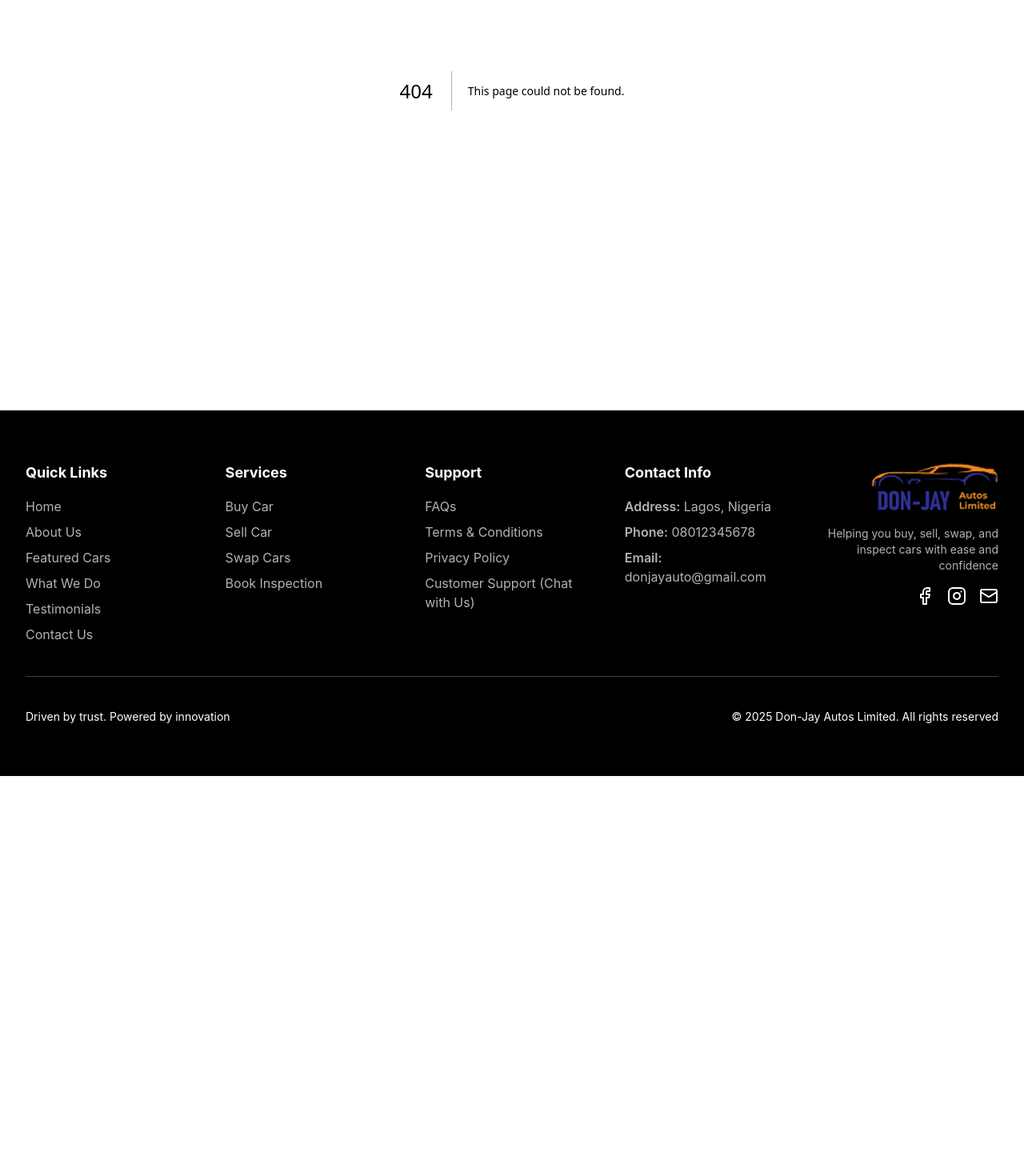
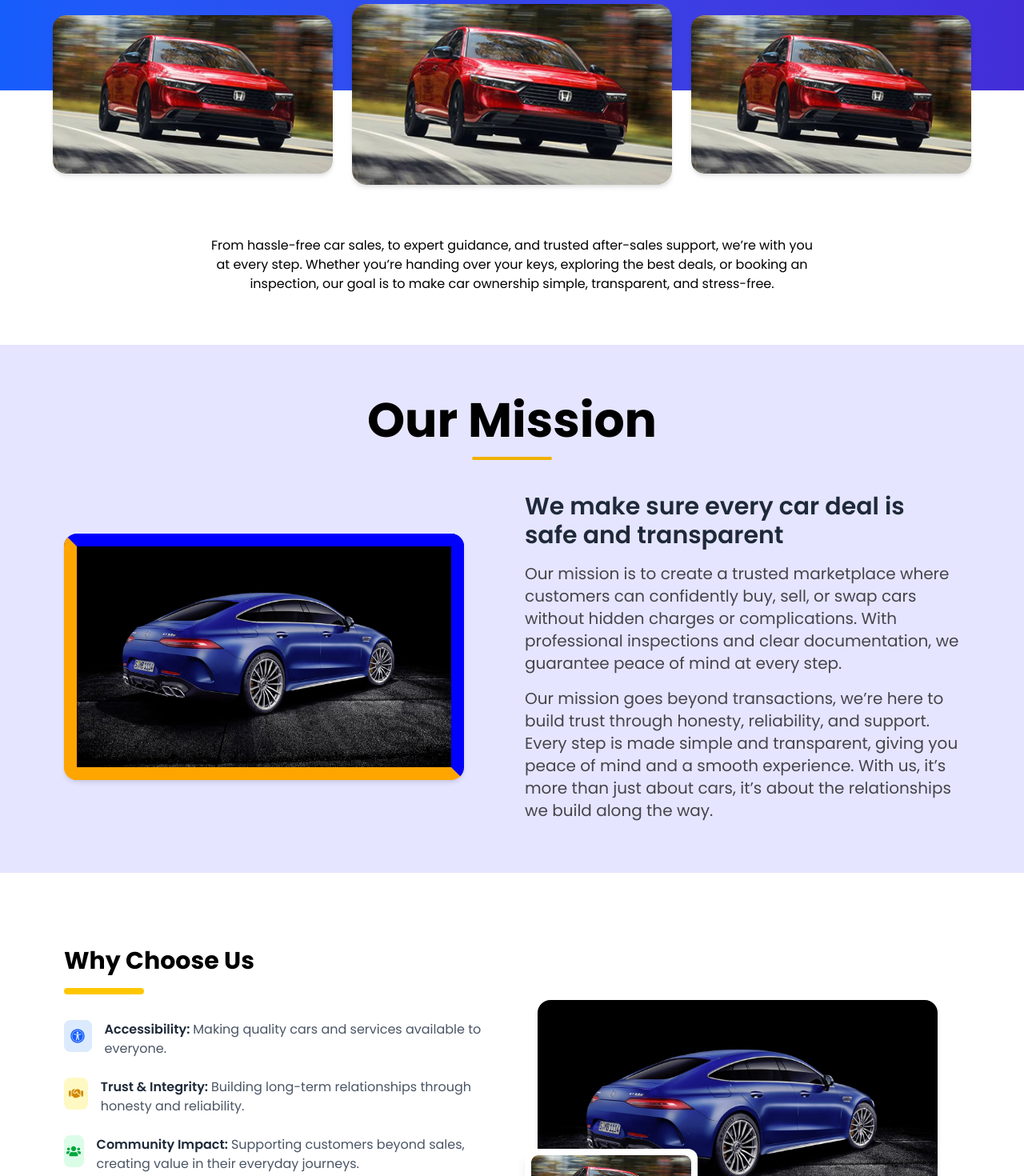
Before and after one commit to lawalemma24/donjaysite, a Next.js app: page /about in a window 1280 px wide. Before the commit this address had no page. Shown: the part 287-1757 px from the top of the page at 80% size. Before the commit the page ends 1257 px from the top, so only its background shows below. Built offline with nearby package versions, Linux system fonts and the light colour scheme.

Commit message:
added about page

```diff
--- /dev/null
+++ b/src/app/about/page.js
@@ -0,0 +1,206 @@
+"use client";
+import Link from "next/link";
+
+import Image from "next/image";
+import {
+  FaUniversalAccess,
+  FaHandshake,
+  FaUsers,
+  FaLeaf,
+  FaMedal,
+} from "react-icons/fa";
+
+export default function About() {
+  const values = [
+    {
+      icon: <FaUniversalAccess />,
+      title: "Accessibility",
+      text: "Making quality cars and services available to everyone.",
+      color: "bg-blue-100 text-blue-600",
+    },
+    {
+      icon: <FaHandshake />,
+      title: "Trust & Integrity",
+      text: "Building long-term relationships through honesty and reliability.",
+      color: "bg-yellow-100 text-yellow-600",
+    },
+    {
+      icon: <FaUsers />,
+      title: "Community Impact",
+      text: "Supporting customers beyond sales, creating value in their everyday journeys.",
+      color: "bg-green-100 text-green-600",
+    },
+    {
+      icon: <FaLeaf />,
+      title: "Sustainability",
+      text: "Encouraging responsible choices that shape the future of mobility.",
+      color: "bg-purple-100 text-purple-600",
+    },
+    {
+      icon: <FaMedal />,
+      title: "Excellence",
+      text: "Delivering top-quality services that exceed expectations.",
+      color: "bg-red-100 text-red-600",
+    },
+  ];
+
+  return (
+    <div className="bg-white">
+      <div className="relative text-center text-white">
+        <div className="bg-gradient-to-r from-blue-600 to-indigo-700 h-[400px] relative z-0 clip-path-wave flex flex-col items-center justify-center px-4">
+          <h1 className="text-3xl font-bold">About Us</h1>
+          <div className="flex justify-center">
+            <div className="w-25 h-1 bg-yellow-500 mt-2 mb-6 rounded"></div>
+          </div>
+          <p className="mt-2 max-w-xl text-sm mx-auto">
+            Redefining the way prople buy,sell,swap and inspect cars
+          </p>
+        </div>
+      </div>
+
+      <div className=" mx-auto  py-5  relative z-10 -mt-32 rounded-lg mb-2">
+        <div className="text-center px-4">
+          <div className="flex flex-col lg:flex-row items-center justify-center gap-6 mb-8">
+            <Image
+              src="/images/accord.png"
+              alt="Car sales"
+              width={350}
+              height={400}
+              className="rounded-2xl shadow-md"
+            />
+            <Image
+              src="/images/accord.png"
+              alt="Car guidance"
+              width={400}
+              height={600}
+              className="rounded-2xl shadow-md"
+            />
+            <Image
+              src="/images/accord.png"
+              alt="Car inspection"
+              width={350}
+              height={400}
+              className="rounded-2xl shadow-md"
+            />
+          </div>
+          <p className="text-black max-w-3xl mx-auto mt-16 mb-16">
+            From hassle-free car sales, to expert guidance, and trusted
+            after-sales support, we’re with you at every step. Whether you’re
+            handing over your keys, exploring the best deals, or booking an
+            inspection, our goal is to make car ownership simple, transparent,
+            and stress-free.
+          </p>
+        </div>
+
+        <div className="bg-accent py-16 w-full">
+          <h2 className="text-4xl md:text-6xl text-center font-bold text-gray-900 mb-2">
+            <span className="text-black">Our Mission</span>
+          </h2>
+          <div className="flex justify-center">
+            <div className="w-25 h-1 bg-yellow-500 mt-2 mb-10 rounded"></div>
+          </div>
+          <div className="max-w-6xl mx-auto px-4 grid grid-cols-1 md:grid-cols-2 gap-8 items-center">
+            <div className="relative">
+              <Image
+                src="/images/hero.png"
+                alt="Our Mission"
+                width={500}
+                height={650}
+                className="rounded-2xl shadow-md border-16 border-r-blue border-t-blue border-l-orange border-b-orange "
+              />
+            </div>
+
+            <div>
+              <h3 className="text-3xl font-semibold text-gray-800 mb-4">
+                We make sure every car deal is safe and transparent
+              </h3>
+              <p className="text-black/70 text-xl mb-4">
+                Our mission is to create a trusted marketplace where customers
+                can confidently buy, sell, or swap cars without hidden charges
+                or complications. With professional inspections and clear
+                documentation, we guarantee peace of mind at every step.
+              </p>
+              <p className="text-black/70 text-xl">
+                Our mission goes beyond transactions, we’re here to build trust
+                through honesty, reliability, and support. Every step is made
+                simple and transparent, giving you peace of mind and a smooth
+                experience. With us, it’s more than just about cars, it’s about
+                the relationships we build along the way.
+              </p>
+            </div>
+          </div>
+        </div>
+      </div>
+      <div className="bg-white py-16 mb-16">
+        <div className="max-w-6xl mx-auto px-4 grid md:grid-cols-2 gap-16 items-center">
+          <div>
+            <h2 className="text-3xl font-bold text-black mb-4">
+              Why Choose Us
+            </h2>
+            <div className="h-2 w-25 rounded bg-yellow-400 mb-8"></div>
+
+            <div className="space-y-6">
+              {values.map((item, index) => (
+                <div key={index} className="flex items-start gap-4">
+                  <div
+                    className={`w-10 h-10 flex items-center justify-center rounded-lg ${item.color} text-lg`}
+                  >
+                    {item.icon}
+                  </div>
+                  <div>
+                    <p className="font-semibold text-gray-800">
+                      {item.title}:
+                      <span className="font-normal text-gray-600 ml-1">
+                        {item.text}
+                      </span>
+                    </p>
+                  </div>
+                </div>
+              ))}
+            </div>
+          </div>
+
+          <div className="relative">
+            <Image
+              src="/images/hero.png"
+              alt="Luxury Car"
+              width={500}
+              height={350}
+              className="rounded-2xl shadow-md"
+            />
+
+            <div className="absolute -bottom-5 -left-4 bg-white rounded-xl shadow-lg p-2">
+              <Image
+                src="/images/accord.png"
+                alt="Car Keys"
+                width={200}
+                height={150}
+                className="rounded-lg"
+              />
+            </div>
+          </div>
+        </div>
+      </div>
+      <div className="bg-accent pt-8 pb-4 md:pt-16 w-full px-4">
+        <h1 className="text-3xl text-center text-black font-bold">
+          Contact Us Today
+        </h1>
+        <div className="flex justify-center">
+          <div className="w-25 h-1 bg-yellow-500 mt-2 mb-6 rounded"></div>
+        </div>
+        <p className="text-center text-black/70  mb-6">
+          Whether you are buying,selling or swapping a car, Our team is always
+          ready to guide you.Reach out today let,s make your car journey
+          seemless.
+        </p>
+        <div className="flex justify-center mt-5 mb-16">
+          <Link href="/contact">
+            <button className="bg-blue-600 text-white px-6 py-3 rounded-lg hover:bg-blue-700 transition">
+              Contact Us
+            </button>
+          </Link>
+        </div>
+      </div>
+    </div>
+  );
+}
```
